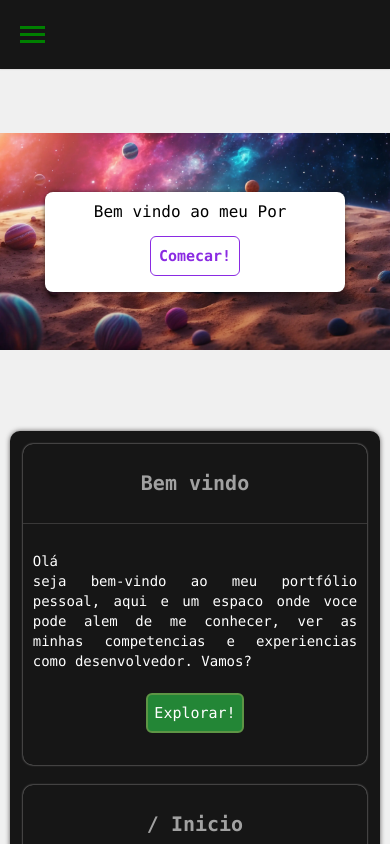
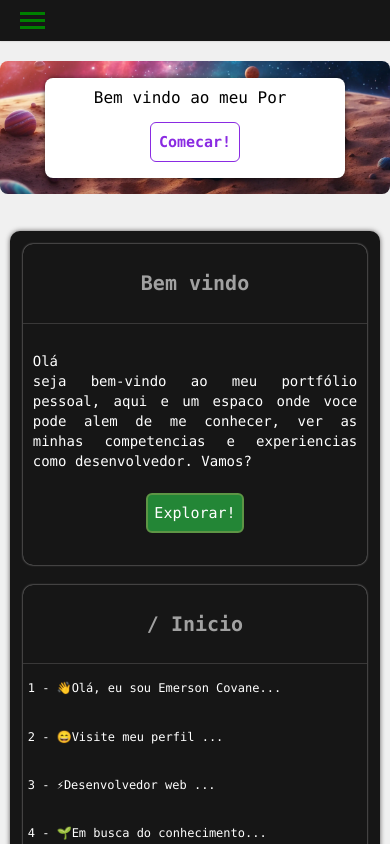
Before and after one commit to emers0n17/Portfolio_React, a React (Vite) app: page / in a window 390 px wide. Shown: the top 844 px of the page. Built offline with nearby package versions, Linux system fonts and the light colour scheme.

Commit message:
Ajuste de menu

```diff
--- a/src/Estilos/estyleInicio.css
+++ b/src/Estilos/estyleInicio.css
@@ -277,12 +277,13 @@
   border-radius: 8px;
 }
 
-#menu .menu-items li{
+#menu .menu-items li {
   height: calc(200px / 6);
   display: flex;
   justify-content: center;
   align-items: center;
 }
+
 #menu .menu-items li a {
   text-decoration: none;
   color: white;
@@ -304,22 +305,6 @@
   z-index: 2;
 }
 
-@keyframes react {
-  from {
-      transform: rotate(0deg);
-  }
-
-  to {
-      transform: rotate(360deg);
-  }
-}
-
-/* Titulo do componente no inicio */
-#tituloInicioReact {
-  color: white;
-  font-size: clamp(1em, 1em + 1vw, 1em);
-}
-
 @media screen and (min-width: 1201px) {
   #containerInicio {
     height: 1500px;
@@ -335,7 +320,6 @@
     width: 30%;
     height: 40px;
   }
-
 
   #perfil {
     height: 900px;
@@ -397,7 +381,6 @@
     display: flex;
   }
 
-
   #perfil {
     height: 90vh;
     width: 95%;
@@ -424,8 +407,8 @@
   }
 
   #containerInicio {
-      min-height: 1800px;
-      height: auto;
+    min-height: 1600px;
+    height: 1800px;
   }
 
   #perfil {
```
Lines whose indentation alone changed are shown as unchanged.
